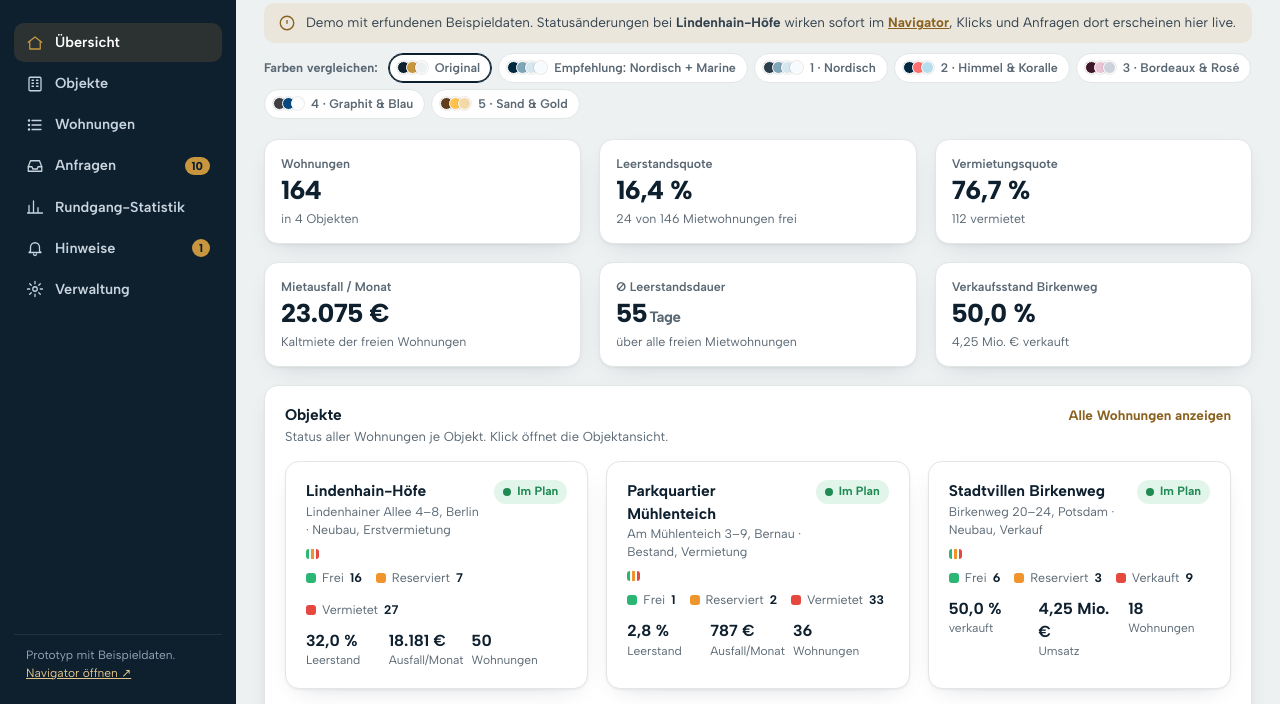
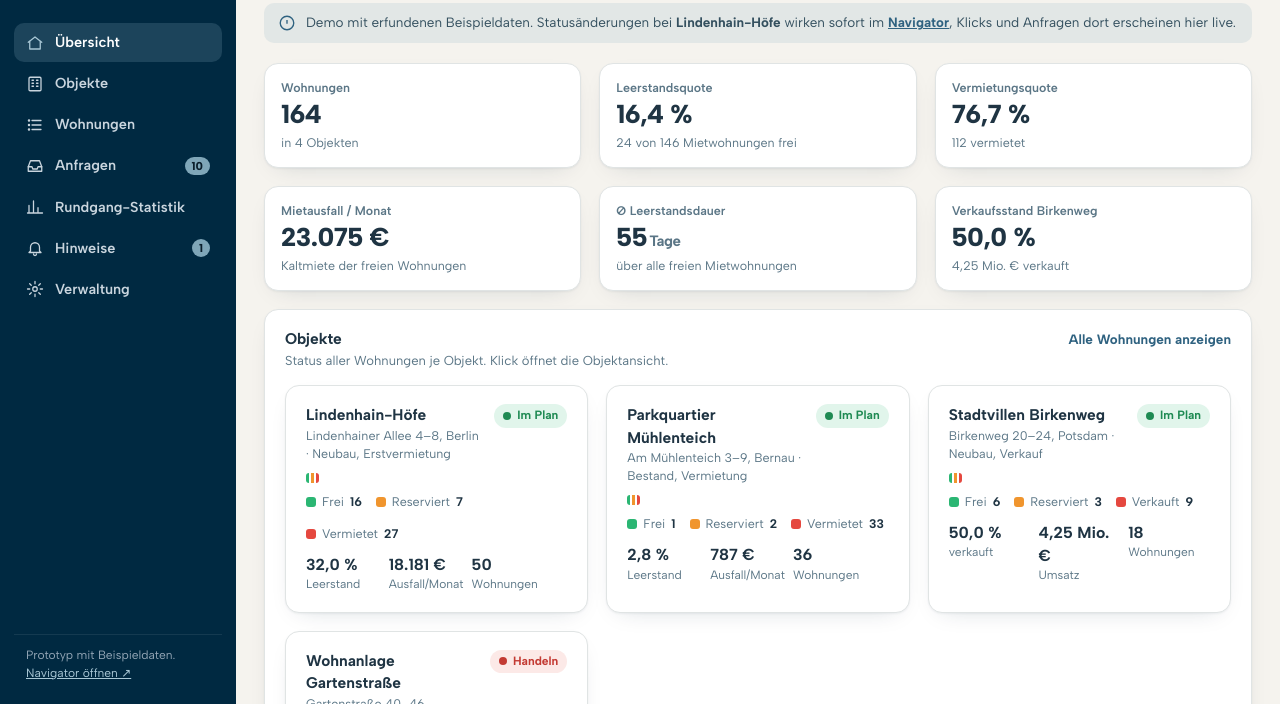
Before and after one commit to Phil77577/rer-renders, a plain HTML site: page dashboard.html in a window 1280 px wide. Shown: the part 84-788 px from the top of the page. Drawn offline with Linux system fonts and the light colour scheme.

Commit message:
Dashboard: Corporate-Farben Nordisch+Marine, Hell/Dunkel

```diff
--- a/dashboard.html
+++ b/dashboard.html
@@ -1,6 +1,7 @@
 <!DOCTYPE html>
 <html lang="de">
 <head>
+<script>try { const t = JSON.parse(localStorage.getItem('immone-theme')); if (t === 'dark' || t === 'light') document.documentElement.dataset.theme = t; } catch (e) {}</script>
 <meta charset="utf-8">
 <meta name="viewport" content="width=device-width, initial-scale=1, viewport-fit=cover">
 <title>Immone Portal – Dashboard</title>
@@ -10,43 +11,32 @@
 <link href="https://fonts.googleapis.com/css2?family=Albert+Sans:wght@400;500;600;700;800&display=swap" rel="stylesheet">
 <style>
 :root {
-  --navy: #0E1F2E; --navy-2: #16304A; --gold: #C8963E; --gold-ink: #8A611F;
-  --paper: #EEF1F2; --surface: #FFFFFF; --surface-2: #F4F6F6; --ink: #0E1F2E; --ink-2: #33424F; --muted: #5A6874; --line: #E2E6E7;
+  /* Immone Corporate Design: Nordisch + Marine */
+  --navy: #002941; --navy-2: #0D3A57; --gold: #7FA6B8; --gold-ink: #2F6280;
+  --paper: #F5F3EE; --surface: #FFFFFF; --surface-2: #F2F1EC; --ink: #1F3443; --ink-2: #34505F; --muted: #5B7686; --line: #E0E4E4;
   --frei: #1F8A53; --reserviert: #B25E0E; --vergeben: #C33A33;
   --c-frei: #2BB673; --c-reserviert: #F0952E; --c-vergeben: #E5483F;
   --t-frei: rgba(43,182,115,.14); --t-reserviert: rgba(240,149,46,.17); --t-vergeben: rgba(229,72,63,.12);
-  --bar: #2C5A80; --bar-2: #9DB5C9; --grid: #E6EAEC;
-  --sev-hoch: #C33A33; --sev-mittel: #B25E0E; --sev-info: #2C5A80;
-  --shadow: 0 1px 2px rgba(14,31,46,.05), 0 8px 24px -14px rgba(14,31,46,.25);
-  --side-active: rgba(200,150,62,.16); --hl-soft: rgba(200,150,62,.12); --side-ic: var(--gold); --hl-on: var(--navy); --pri: var(--navy); --pri-on: #fff;
+  --bar: #7FA6B8; --bar-2: #C9DDE8; --grid: #E9ECEC;
+  --sev-hoch: #C33A33; --sev-mittel: #B25E0E; --sev-info: #2F6280;
+  --shadow: 0 1px 2px rgba(0,41,65,.05), 0 8px 24px -14px rgba(0,41,65,.22);
+  --side-active: rgba(127,166,184,.22); --hl-soft: rgba(127,166,184,.16); --side-ic: #A9C8D6; --hl-on: #0B1F2C; --pri: #002941; --pri-on: #fff;
   --font: 'Albert Sans', 'Helvetica Neue', Arial, sans-serif;
   --r: 14px;
   color-scheme: light;
 }
 @media (prefers-color-scheme: dark) {
-  :root:not([data-theme="light"]) { --paper: #0B1620; --surface: #132433; --surface-2: #1A2E40; --ink: #E8EDF0; --ink-2: #C6D2DB; --muted: #9CAEBC; --line: #24394C; --gold-ink: #DDB06A;
-    --frei: #5FD39A; --reserviert: #F5B067; --vergeben: #FF8A82; --bar: #7FA9CC; --bar-2: #3B5873; --grid: #20354A;
+  :root:not([data-theme="light"]) { --paper: #0A1A24; --surface: #10242F; --surface-2: #163040; --ink: #E6EEF2; --ink-2: #C3D3DC; --muted: #8FA9B8; --line: #21394A; --gold-ink: #A9C8D6; --navy: #061520;
+    --frei: #5FD39A; --reserviert: #F5B067; --vergeben: #FF8A82; --bar: #7FA6B8; --bar-2: #2C4A5C; --grid: #1B3141;
     --t-frei: rgba(43,182,115,.2); --t-reserviert: rgba(240,149,46,.22); --t-vergeben: rgba(229,72,63,.2);
-    --sev-hoch: #FF8A82; --sev-mittel: #F5B067; --sev-info: #7FA9CC; color-scheme: dark; }
+    --sev-hoch: #FF8A82; --sev-mittel: #F5B067; --sev-info: #A9C8D6; --pri: #7FA6B8; --pri-on: #061520; --hl-on: #061520;
+    --hl-soft: rgba(127,166,184,.14); --side-active: rgba(127,166,184,.2); --shadow: 0 1px 2px rgba(0,0,0,.2), 0 8px 24px -14px rgba(0,0,0,.5); color-scheme: dark; }
 }
-:root[data-theme="dark"] { --paper: #0B1620; --surface: #132433; --surface-2: #1A2E40; --ink: #E8EDF0; --ink-2: #C6D2DB; --muted: #9CAEBC; --line: #24394C; --gold-ink: #DDB06A;
-  --frei: #5FD39A; --reserviert: #F5B067; --vergeben: #FF8A82; --bar: #7FA9CC; --bar-2: #3B5873; --grid: #20354A;
-  --t-frei: rgba(43,182,115,.2); --t-reserviert: rgba(240,149,46,.22); --t-vergeben: rgba(229,72,63,.2);
-  --sev-hoch: #FF8A82; --sev-mittel: #F5B067; --sev-info: #7FA9CC; color-scheme: dark; }
-
-:root[data-pal="p1"] { --paper: #F7FBFD; --surface: #FFFFFF; --surface-2: #EFF5F9; --line: #D6E6EF; --grid: #E4EEF3; --ink: #2A3E4B; --ink-2: #3C5463; --muted: #5B7686; --navy: #2A3E4B; --gold: #7FA6B8; --gold-ink: #3F6B80; --hl-on: #14232C; --hl-soft: rgba(127,166,184,.16); --side-active: rgba(127,166,184,.24); --side-ic: #A9C8D6; --pri: #2A3E4B; --pri-on: #fff; --bar: #7FA6B8; --bar-2: #C9DDE8; color-scheme: light; }
-:root[data-pal="p1m"] { --paper: #F7FBFD; --surface: #FFFFFF; --surface-2: #EFF5F9; --line: #D6E6EF; --grid: #E4EEF3; --ink: #1F3443; --ink-2: #34505F; --muted: #5B7686; --navy: #002941; --gold: #7FA6B8; --gold-ink: #2F6280; --hl-on: #0B1F2C; --hl-soft: rgba(127,166,184,.16); --side-active: rgba(127,166,184,.22); --side-ic: #A9C8D6; --pri: #002941; --pri-on: #fff; --bar: #7FA6B8; --bar-2: #C9DDE8; color-scheme: light; }
-:root[data-pal="p2"] { --paper: #F3F9FC; --surface: #FFFFFF; --surface-2: #EAF5FA; --line: #CFE6EF; --grid: #E1F0F6; --ink: #002941; --ink-2: #1D3F55; --muted: #4F6B7C; --navy: #002941; --gold: #FD6E6E; --gold-ink: #C84A4A; --hl-on: #002941; --hl-soft: rgba(182,223,237,.45); --side-active: rgba(253,110,110,.18); --side-ic: #FD6E6E; --pri: #002941; --pri-on: #fff; --bar: #002941; --bar-2: #B6DFED; color-scheme: light; }
-:root[data-pal="p3"] { --paper: #F5F5F8; --surface: #FFFFFF; --surface-2: #F0F1F5; --line: #DFE1E8; --grid: #E8E9EF; --ink: #2E1A22; --ink-2: #4A3540; --muted: #6E6670; --navy: #411827; --gold: #EAC4D4; --gold-ink: #7A3550; --hl-on: #411827; --hl-soft: rgba(234,196,212,.38); --side-active: rgba(234,196,212,.18); --side-ic: #EAC4D4; --pri: #411827; --pri-on: #fff; --bar: #411827; --bar-2: #CDD1DC; color-scheme: light; }
-:root[data-pal="p4"] { --paper: #FCFCFC; --surface: #FFFFFF; --surface-2: #F4F5F6; --line: #E4E5E7; --grid: #ECEDEF; --ink: #3E4044; --ink-2: #4F5257; --muted: #6E7176; --navy: #3E4044; --gold: #054980; --gold-ink: #054980; --hl-on: #FFFFFF; --hl-soft: rgba(5,73,128,.07); --side-active: rgba(255,255,255,.10); --side-ic: #8DB8DE; --pri: #054980; --pri-on: #fff; --bar: #054980; --bar-2: #AFC6DA; color-scheme: light; }
-:root[data-pal="p5"] { --paper: #FBF7EF; --surface: #FFFFFF; --surface-2: #F8F1E3; --line: #EFE2C6; --grid: #F2E9D6; --ink: #3A2814; --ink-2: #563C22; --muted: #7A6450; --navy: #603E1E; --gold: #FFC34D; --gold-ink: #8A5A1E; --hl-on: #3A2814; --hl-soft: rgba(241,217,168,.5); --side-active: rgba(255,195,77,.18); --side-ic: #FFC34D; --pri: #603E1E; --pri-on: #fff; --bar: #603E1E; --bar-2: #F1D9A8; color-scheme: light; }
-/* Paletten-Vergleich */
-.palbar { margin: 10px 28px 0; display: flex; gap: 6px; align-items: center; font-size: 12.5px; color: var(--muted); flex-wrap: wrap; }
-.palbar > span { font-weight: 650; margin-right: 4px; }
-.pal { height: 30px; padding: 0 11px 0 8px; border-radius: 99px; border: 1px solid var(--line); background: var(--surface); font-size: 12.5px; font-weight: 600; display: inline-flex; align-items: center; gap: 7px; white-space: nowrap; }
-.pal .sw3 { display: inline-flex; } .pal .sw3 i { width: 13px; height: 13px; border-radius: 50%; border: 1.5px solid var(--surface); margin-left: -4px; box-shadow: 0 0 0 1px rgba(0,0,0,.08); } .pal .sw3 i:first-child { margin-left: 0; }
-.pal[aria-pressed="true"] { border-color: var(--pri); box-shadow: inset 0 0 0 1px var(--pri); }
-@media (max-width: 860px) { .palbar { margin: 10px 16px 0; flex-wrap: nowrap; overflow-x: auto; scrollbar-width: none; padding-bottom: 2px; } .palbar::-webkit-scrollbar { display: none; } }
+:root[data-theme="dark"] { --paper: #0A1A24; --surface: #10242F; --surface-2: #163040; --ink: #E6EEF2; --ink-2: #C3D3DC; --muted: #8FA9B8; --line: #21394A; --gold-ink: #A9C8D6; --navy: #061520;
+    --frei: #5FD39A; --reserviert: #F5B067; --vergeben: #FF8A82; --bar: #7FA6B8; --bar-2: #2C4A5C; --grid: #1B3141;
+    --t-frei: rgba(43,182,115,.2); --t-reserviert: rgba(240,149,46,.22); --t-vergeben: rgba(229,72,63,.2);
+    --sev-hoch: #FF8A82; --sev-mittel: #F5B067; --sev-info: #A9C8D6; --pri: #7FA6B8; --pri-on: #061520; --hl-on: #061520;
+    --hl-soft: rgba(127,166,184,.14); --side-active: rgba(127,166,184,.2); --shadow: 0 1px 2px rgba(0,0,0,.2), 0 8px 24px -14px rgba(0,0,0,.5); color-scheme: dark; }
 
 * { box-sizing: border-box; }
 html, body { margin: 0; overflow-x: clip; }
@@ -72,7 +62,7 @@ a { color: inherit; }
 .nav a[aria-current="page"] svg { stroke: var(--side-ic); }
 .nav .cnt { margin-left: auto; background: var(--gold); color: var(--hl-on); font-size: 11.5px; font-weight: 800; border-radius: 99px; padding: 1px 7px; }
 .side-foot { margin-top: auto; padding: 12px; font-size: 12px; color: #93A6B6; border-top: 1px solid rgba(255,255,255,.08); }
-.side-foot a { color: #E3C48C; }
+.side-foot a { color: #A9C8D6; }
 
 .main { min-width: 0; display: flex; flex-direction: column; }
 .top { display: flex; align-items: center; gap: 14px; padding: 16px 28px; background: var(--surface); border-bottom: 1px solid var(--line); position: sticky; top: 0; z-index: 20; }
@@ -81,6 +71,9 @@ a { color: inherit; }
 .sel, .inp { height: 38px; border: 1px solid var(--line); background: var(--surface-2); border-radius: 10px; padding: 0 12px; min-width: 0; }
 .sel { padding-right: 30px; appearance: none; background-image: linear-gradient(45deg, transparent 50%, var(--muted) 50%), linear-gradient(135deg, var(--muted) 50%, transparent 50%); background-position: right 15px top 16px, right 10px top 16px; background-size: 5px 5px; background-repeat: no-repeat; }
 .search { width: 210px; }
+.themebtn { height: 38px; padding: 0 12px; border-radius: 10px; border: 1px solid var(--line); background: var(--surface-2); display: inline-flex; align-items: center; gap: 7px; font-weight: 600; font-size: 13px; color: var(--ink-2); flex: none; }
+.themebtn svg { width: 17px; height: 17px; fill: none; stroke: currentColor; stroke-width: 1.8; stroke-linecap: round; stroke-linejoin: round; }
+.themebtn:hover { border-color: var(--gold); }
 .user { display: flex; align-items: center; gap: 9px; font-weight: 600; font-size: 13.5px; white-space: nowrap; }
 .user i { width: 34px; height: 34px; border-radius: 50%; background: var(--navy); color: #fff; display: grid; place-items: center; font-style: normal; font-weight: 700; font-size: 13px; }
 :root[data-theme="dark"] .user i { background: var(--gold); color: var(--navy); }
@@ -312,10 +305,10 @@ pre.code { background: var(--navy); color: #E7EEF3; padding: 14px; border-radius
       <select id="objSel" class="sel"></select>
       <label class="sr" for="q">Wohnung suchen</label>
       <input id="q" class="inp search" type="search" placeholder="Wohnung suchen, z. B. 3.02" autocomplete="off">
+      <button class="themebtn" id="themeBtn" type="button"></button>
       <span class="user"><i>PG</i>Phil G.</span>
     </header>
     <div class="demo" role="note"><svg viewBox="0 0 24 24"><circle cx="12" cy="12" r="9"/><path d="M12 8v5M12 16h.01"/></svg><span>Demo mit erfundenen Beispieldaten. Statusänderungen bei <b>Lindenhain-Höfe</b> wirken sofort im <a href="index.html" target="_blank" rel="noopener">Navigator</a>, Klicks und Anfragen dort erscheinen hier live.</span></div>
-    <div class="palbar" id="palbar" role="group" aria-label="Farbpalette vergleichen"></div>
     <main id="view" tabindex="-1"></main>
   </div>
 </div>
@@ -923,6 +916,7 @@ function pageAdmin() {
       <p class="note-hint">Rollen: Administrator (alles), Vermietung/Vertrieb (Status, Preise, Anfragen der eigenen Objekte), Nur lesen (Kennzahlen).</p></section>
     <section class="card"><h2>Erscheinungsbild</h2><p class="sub">Der Navigator übernimmt Logo und Farben des Unternehmens.</p>
       <div class="swatches"><span class="sw"><i style="background:var(--navy)"></i>Hauptfarbe</span><span class="sw"><i style="background:var(--gold)"></i>Akzent</span><span class="sw"><i style="background:var(--bar)"></i>Diagramme</span><span class="sw"><i style="background:var(--paper)"></i>Hintergrund</span><span class="sw"><i style="background:#2BB673"></i>Frei</span><span class="sw"><i style="background:#F0952E"></i>Reserviert</span><span class="sw"><i style="background:#E5483F"></i>Vergeben</span></div>
+      <h2 style="margin-top:22px">Farbcodes</h2><div class="tw" style="margin-top:8px"><table><thead><tr><th>Farbe</th><th>Code</th><th>Einsatz</th></tr></thead><tbody>${[["#002941","Marine: Seitenleiste, Knöpfe, Überschriften im Plan"],["#7FA6B8","Nordblau: Akzent, Diagramme, Markierungen"],["#2F6280","Tiefblau: Links und Text-Akzente"],["#D6E6EF","Eisblau: helle Flächen, Linien"],["#F5F3EE","Hintergrund hell (leicht cremig)"],["#FFFFFF","Karten und Flächen"],["#1F3443","Schrift"],["#5B7686","Nebentext"],["#0A1A24","Hintergrund dunkel"],["#10242F","Karten dunkel"]].map(([c, u]) => `<tr style="cursor:default"><td><i style="display:inline-block;width:18px;height:18px;border-radius:5px;background:${c};border:1px solid var(--line);vertical-align:middle"></i></td><td><b>${c}</b></td><td class="sub">${u}</td></tr>`).join("")}</tbody></table></div>
       <h2 style="margin-top:22px">Auf der eigenen Website einbinden</h2><p class="sub">Diesen Code auf der Objektseite einfügen, fertig.</p><pre class="code">${esc(embed)}</pre>
       <div class="acts" style="margin-top:10px"><button class="btn" data-copy="embed">${ico('copy')}Code kopieren</button></div></section>
   </div>
@@ -1061,24 +1055,15 @@ window.addEventListener('storage', e => {
 });
 setInterval(() => { $$('time[data-t]').forEach(t => { t.textContent = ago(+t.dataset.t); }); }, 30000);
 
-// ================= Farbpaletten-Vergleich =================
-const PALS = [
-  ['orig', 'Original', ['#0E1F2E', '#C8963E', '#EEF1F2']],
-  ['p1m', 'Empfehlung: Nordisch + Marine', ['#002941', '#7FA6B8', '#D6E6EF', '#F7FBFD']],
-  ['p1', '1 · Nordisch', ['#2A3E4B', '#7FA6B8', '#D6E6EF', '#F7FBFD']],
-  ['p2', '2 · Himmel & Koralle', ['#002941', '#FD6E6E', '#B6DFED']],
-  ['p3', '3 · Bordeaux & Rosé', ['#411827', '#EAC4D4', '#CDD1DC']],
-  ['p4', '4 · Graphit & Blau', ['#3E4044', '#054980', '#FCFCFC']],
-  ['p5', '5 · Sand & Gold', ['#603E1E', '#FFC34D', '#F1D9A8']]
-];
-let PAL = store.get('immone-dash-pal', 'orig'); if (!PALS.some(p => p[0] === PAL)) PAL = 'orig';
-function applyPal() {
-  const r = document.documentElement;
-  if (PAL === 'orig') { delete r.dataset.pal; delete r.dataset.theme; } else { r.dataset.pal = PAL; r.dataset.theme = 'light'; }
-  $('#palbar').innerHTML = '<span>Farben vergleichen:</span>' + PALS.map(([id, n, sw]) => `<button class="pal" data-pal="${id}" aria-pressed="${PAL === id}"><span class="sw3">${sw.map(c => `<i style="background:${c}"></i>`).join('')}</span>${n}</button>`).join('');
-}
-$('#palbar').addEventListener('click', e => { const b = e.target.closest('[data-pal]'); if (!b) return; PAL = b.dataset.pal; store.set('immone-dash-pal', PAL); applyPal(); drawCharts(); });
-applyPal();
+// ================= Hell / Dunkel (gemeinsam mit dem Navigator gespeichert) =================
+const ICON_SUN = '<svg viewBox="0 0 24 24" aria-hidden="true"><circle cx="12" cy="12" r="4"/><path d="M12 2v2M12 20v2M2 12h2M20 12h2M4.9 4.9l1.4 1.4M17.7 17.7l1.4 1.4M4.9 19.1l1.4-1.4M17.7 6.3l1.4-1.4"/></svg>';
+const ICON_MOON = '<svg viewBox="0 0 24 24" aria-hidden="true"><path d="M20 14.5A8 8 0 019.5 4a8 8 0 1010.5 10.5z"/></svg>';
+const isDark = () => { const t = document.documentElement.dataset.theme; return t ? t === 'dark' : matchMedia('(prefers-color-scheme: dark)').matches; };
+function paintTheme() { const b = $('#themeBtn'); b.innerHTML = (isDark() ? ICON_SUN : ICON_MOON) + `<span>${isDark() ? 'Hell' : 'Dunkel'}</span>`; b.setAttribute('aria-label', isDark() ? 'Helles Design einschalten' : 'Dunkles Design einschalten'); }
+$('#themeBtn').addEventListener('click', () => { const t = isDark() ? 'light' : 'dark'; document.documentElement.dataset.theme = t; store.set('immone-theme', t); paintTheme(); drawCharts(); });
+window.addEventListener('storage', e => { if (e.key === 'immone-theme') { const t = store.get('immone-theme', null); if (t) document.documentElement.dataset.theme = t; paintTheme(); drawCharts(); } });
+matchMedia('(prefers-color-scheme: dark)').addEventListener('change', () => { paintTheme(); drawCharts(); });
+paintTheme();
 
 // ================= Rendern =================
 const TITLES = { uebersicht: 'Übersicht', objekt: 'Objekt', wohnungen: 'Wohnungen', anfragen: 'Anfragen', statistik: 'Rundgang-Statistik', hinweise: 'Hinweise', verwaltung: 'Verwaltung' };
```
